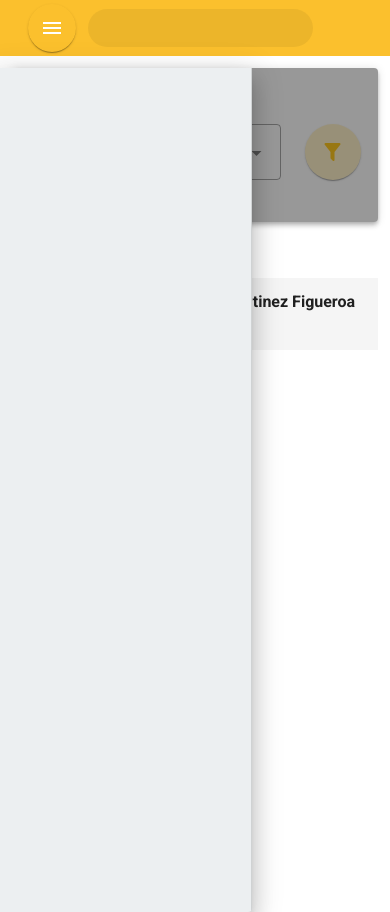
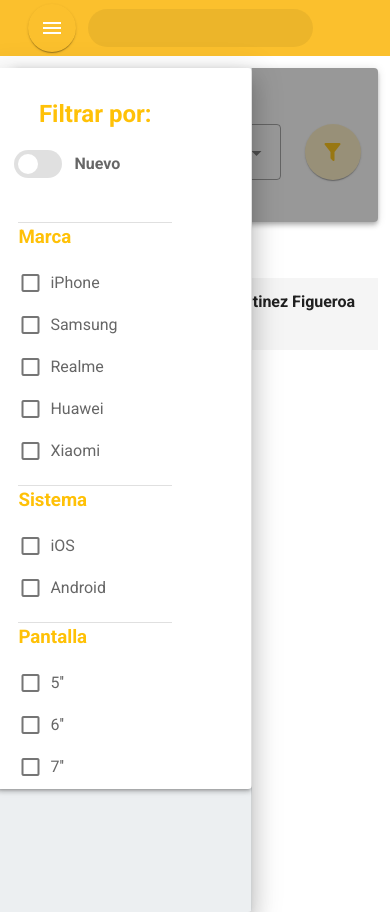
Before and after one commit to Guillex99/vue-proyecto, a Vue app: page / in a window 390 px wide. Both pictures are taken after a click on the button 332 px from the left and 152 px from the top of the page. Built offline with nearby package versions, Linux system fonts and the light colour scheme; what vuefire would draw is missing.

Commit message:
Filtro responsive

```diff
--- a/src/components/Inicio/Precio.vue
+++ b/src/components/Inicio/Precio.vue
@@ -97,7 +97,7 @@
         style="margin-left: -1rem; padding-top: -2rem"
       >
         <!--Codigo del Filtrado debe ir aqui-->
-        <v-card elevation="3" class="d-none d-lg-flex d-xl-flex d-md-flex">
+        <v-card elevation="3" class="d-sm-flex d-xs-flex">
           <v-container
             style="
               padding-left: 1.4rem;
```
